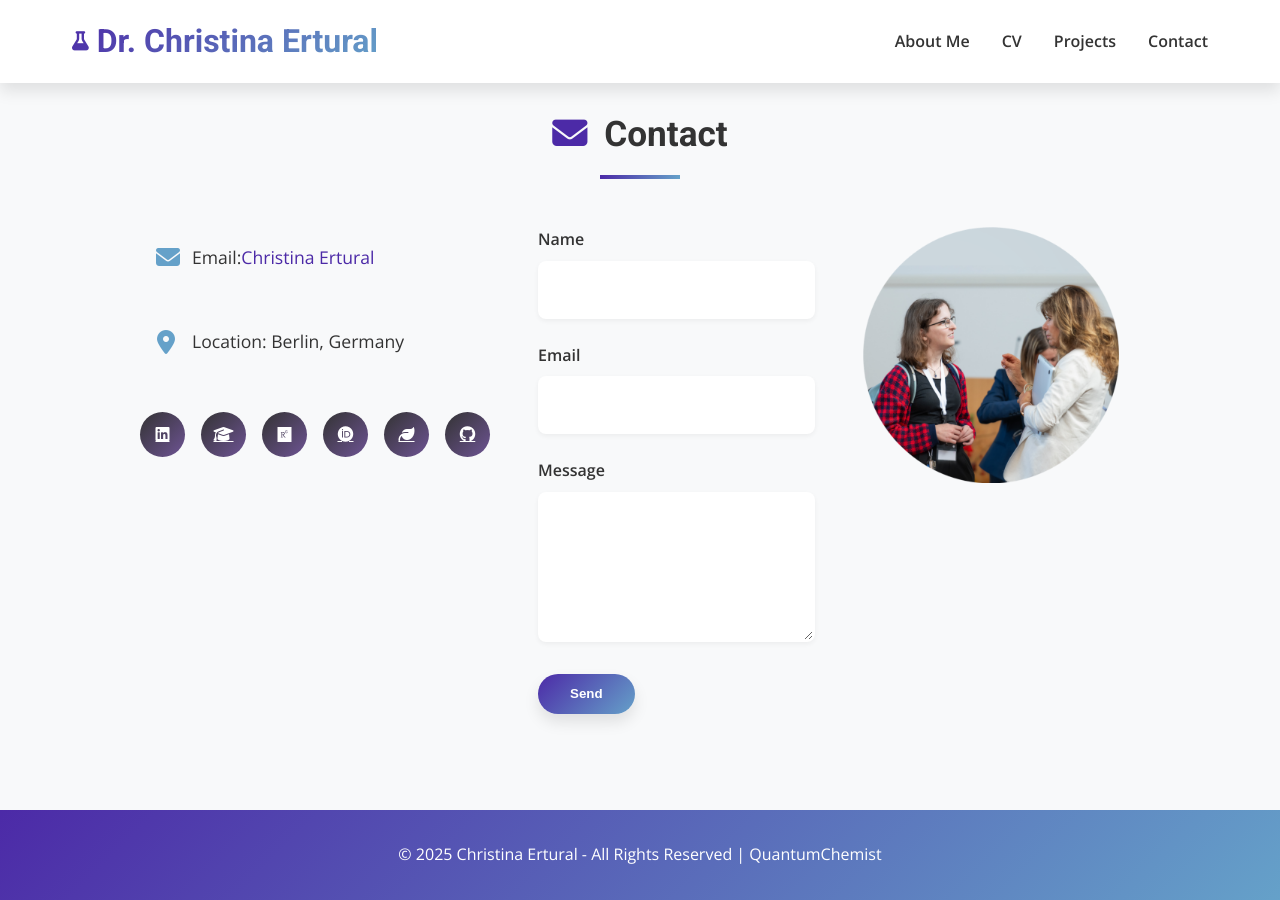
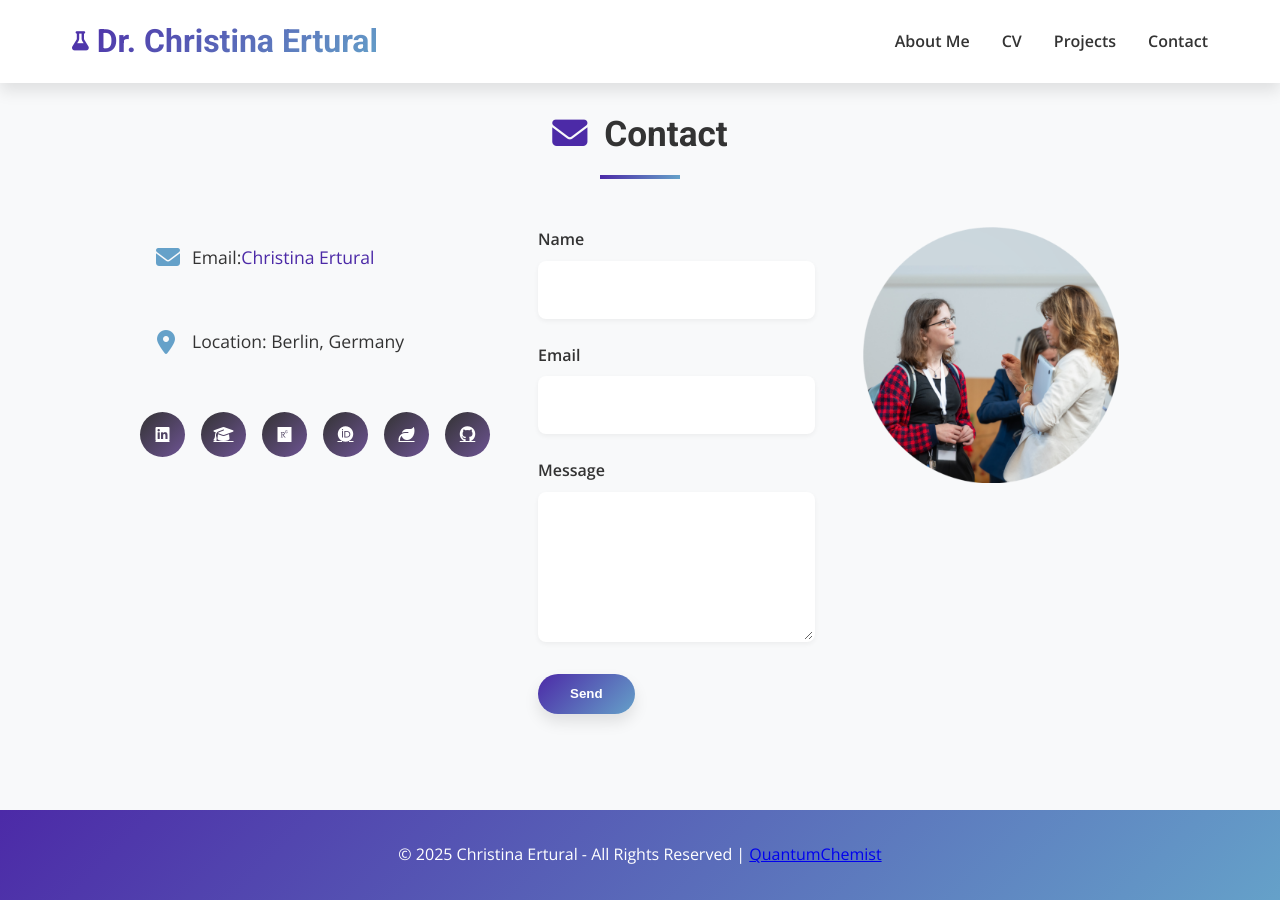
Before and after one commit to QuantumChemist/QuantumChemist.github.io, a Jekyll site: the page index.html, which Jekyll copies as it is, in a window 1280 px wide and 900 px high, scrolled down 4148 px. Built offline with Jekyll 4.4.1, drawn with Linux system fonts in a browser that asks for light colours; part of the change alters nothing that is shown.

```diff
--- a/index.html
+++ b/index.html
@@ -200,7 +200,7 @@
 
     <footer>
         <div class="container">
-            <p>&copy; <span id="current-year">2025</span> Christina Ertural - All Rights Reserved | QuantumChemist </p>
+            <p>&copy; <span id="current-year">2025</span> Christina Ertural - All Rights Reserved | <a href="https://github.com/QuantumChemist">QuantumChemist</a> </p>
             <script>
                 const yearElement = document.getElementById('current-year');
                 const currentYear = new Date().getFullYear();
```
